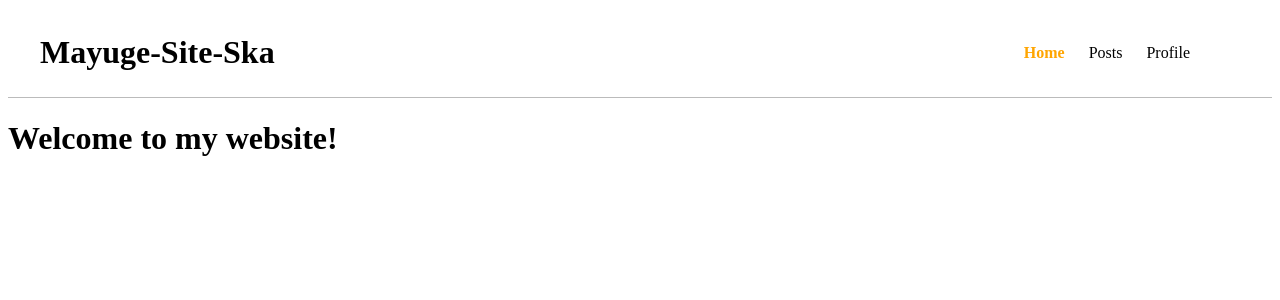
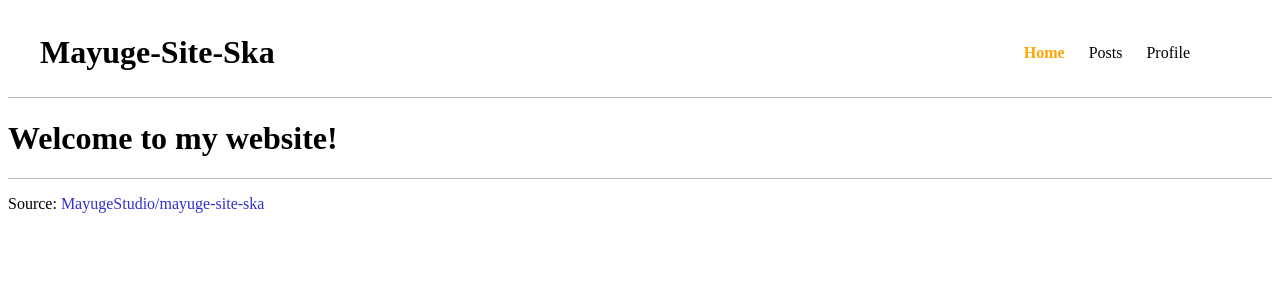
Before and after one commit to MayugeStudio/mayuge-site-ska, a Vue app: page / in a window 1280 px wide. Shown: the top 300 px of the page. Built offline with nearby package versions, Linux system fonts and the light colour scheme.

Commit message:
Add footer

```diff
--- a/src/App.vue
+++ b/src/App.vue
@@ -1,8 +1,10 @@
 <script setup>
   import Header from './components/Header.vue'
+  import Footer from './components/Footer.vue'
 </script>
 
 <template>
   <Header />
   <router-view />
+  <Footer />
 </template>
--- /dev/null
+++ b/src/components/Footer.vue
@@ -0,0 +1,18 @@
+<template>
+  <footer class="site-footer">
+    <p>Source: <a href="https://github.com/MayugeStudio/mayuge-site-ska">MayugeStudio/mayuge-site-ska</a></p>
+  </footer>
+</template>
+
+<style scoped>
+
+.site-footer {
+  border-top: 1px solid #bbb;
+}
+
+a {
+  color: #3030cf;
+  text-decoration: none;
+}
+
+</style>
```
